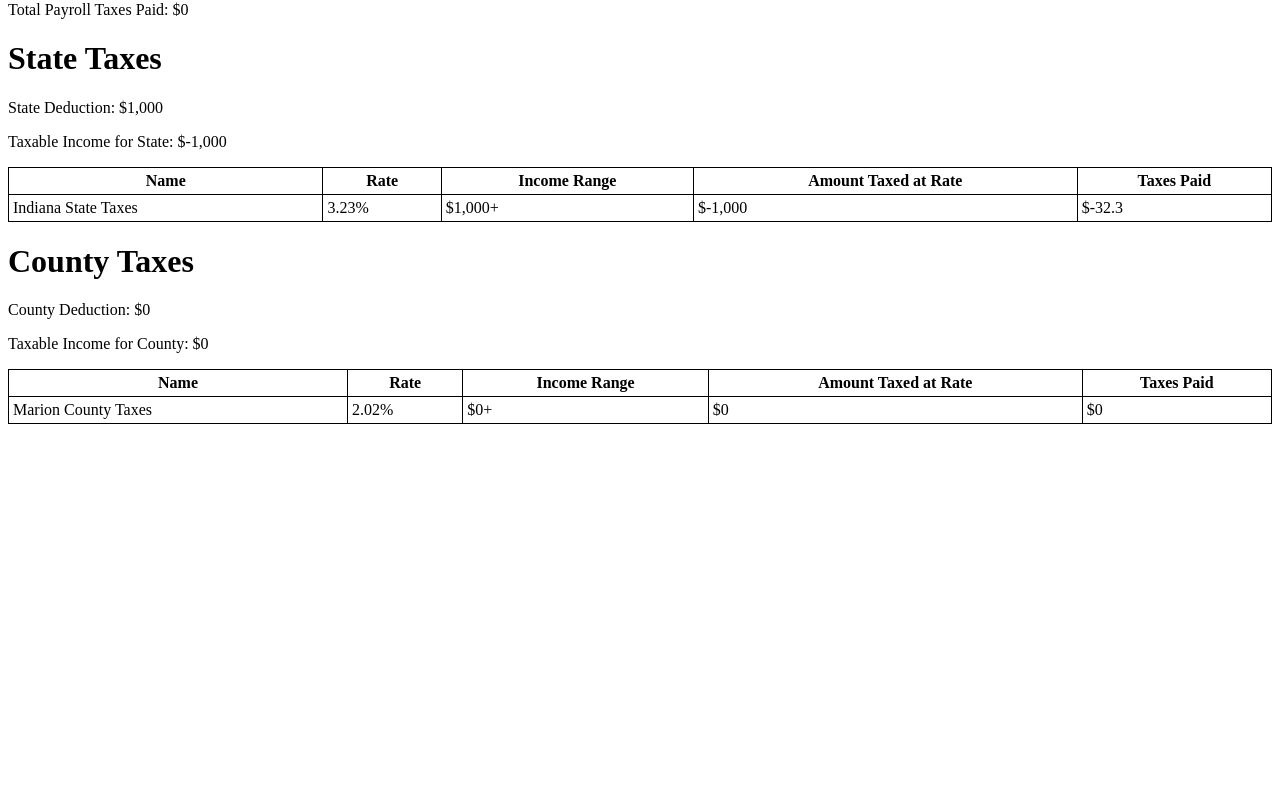
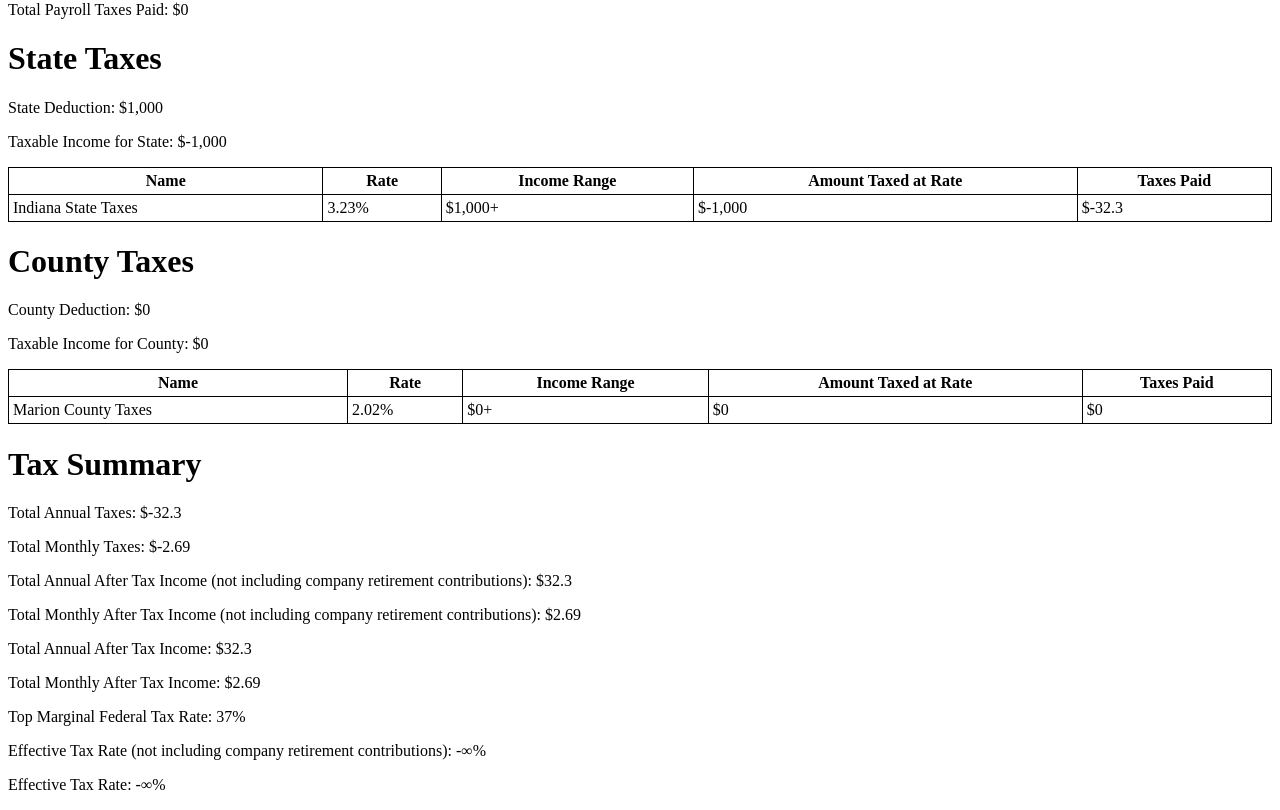
Before and after one commit to cvoege/monies, a React (Vite) app: page / in a window 1280 px wide. Shown: the part 1646-2456 px from the top of the page. Before the commit the page ends 2078 px from the top, so only its background shows below. Built offline with nearby package versions, Linux system fonts and the light colour scheme.

Commit message:
tax summary

```diff
--- a/src/pages/TaxZone.tsx
+++ b/src/pages/TaxZone.tsx
@@ -18,6 +18,8 @@
   getBracketTaxesPaid,
   getTotalFederalIncomeTaxesPaid,
   getPayrollTaxDetails,
+  getCombinedTotalIncome,
+  getCombinedCompanyContribution,
 } from 'src/modules/Income';
 
 export const TaxZone = () => {
@@ -43,6 +45,8 @@
   const maxes = retirementContributionMaxes[filingStatus];
   const taxDetails = taxSystem[filingStatus];
 
+  const totalIncome = getCombinedTotalIncome(incomes);
+  const totalDirectIncome = totalIncome - getCombinedCompanyContribution(incomes);
   const totalTaxable = getCombinedTaxableIncome(incomes);
 
   const totalW2Income = getCombinedTaxableIncome(incomes.filter((i) => i.incomeType === 'w2'));
@@ -90,6 +94,18 @@
   const stateTaxesPaid = stateTaxable * (taxSystem.stateTaxSystem.percentageRate / 100);
 
   const countyTaxesPaid = totalTaxable * (taxSystem.countyTaxSystem.percentageRate / 100);
+
+  const totalTaxes =
+    totalFederalIncomeTaxesPaid + totalPayrollTaxesPaid + stateTaxesPaid + countyTaxesPaid;
+
+  const totalAfterTaxIncomeDirect = totalTaxable - totalTaxes;
+  const totalAfterTaxIncome = totalIncome - totalTaxes;
+
+  const topMarginalTaxBracket =
+    taxDetails.incomeBrackets
+      .reverse()
+      .find((bracket) => getBracketTaxableAmount(bracket, taxableAfterDeductions) > 0) ||
+    taxDetails.incomeBrackets[0];
 
   // TODO: Estimate additional witholdings per paycheck
   // TODO: Estimate total witholdings per paycheck so you can compare and see if the witholdings are accurate
@@ -236,6 +252,28 @@
           </TableRow>
         </TableBody>
       </Table>
+      <h1>Tax Summary</h1>
+      <p>Total Annual Taxes: {formatDollars(totalTaxes)}</p>
+      <p>Total Monthly Taxes: {formatDollars(totalTaxes / 12)}</p>
+      <p>
+        Total Annual After Tax Income (not including company retirement contributions):{' '}
+        {formatDollars(totalAfterTaxIncomeDirect)}
+      </p>
+      <p>
+        Total Monthly After Tax Income (not including company retirement contributions):{' '}
+        {formatDollars(totalAfterTaxIncomeDirect / 12)}
+      </p>
+      <p>Total Annual After Tax Income: {formatDollars(totalAfterTaxIncome)}</p>
+      <p>Total Monthly After Tax Income: {formatDollars(totalAfterTaxIncome / 12)}</p>
+      <p>
+        Top Marginal Federal Tax Rate:{' '}
+        {formatPercentage(topMarginalTaxBracket?.percentageRate || 0)}
+      </p>
+      <p>
+        Effective Tax Rate (not including company retirement contributions):{' '}
+        {formatPercentage(100 * (totalTaxes / totalDirectIncome))}
+      </p>
+      <p>Effective Tax Rate: {formatPercentage(100 * (totalTaxes / totalIncome))}</p>
     </div>
   );
 };
```
